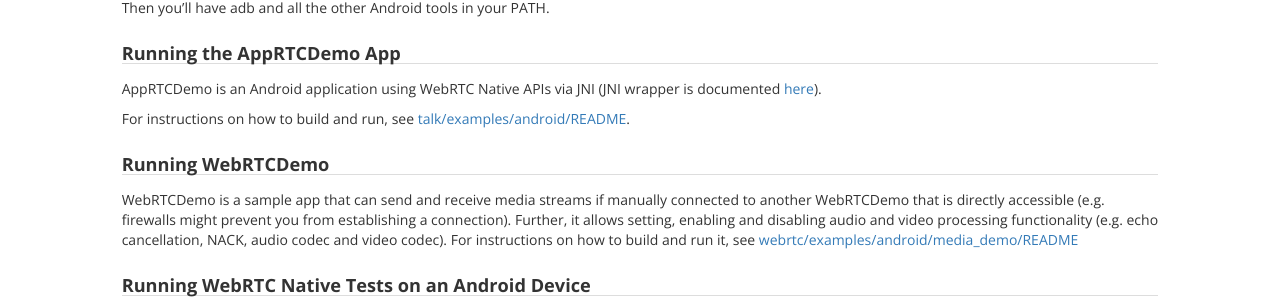
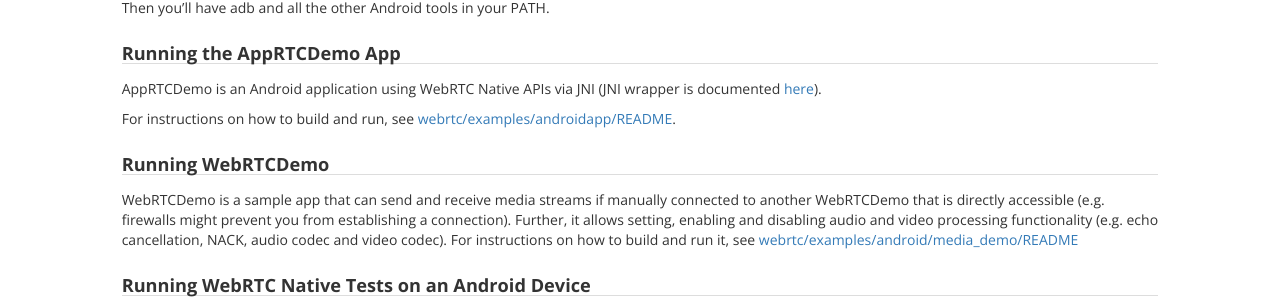
Before and after one commit to webrtc/webrtc-org, a Jekyll site: the page built from native-code/android/index.md, in a window 1280 px wide and 900 px high, scrolled down 494 px. Shown: the part 151-454 px from the top of the window. Built offline with Jekyll 4.4.1, drawn with Linux system fonts in a browser that asks for light colours.

Commit message:
Fixes bad link

```diff
--- a/native-code/android/index.md
+++ b/native-code/android/index.md
@@ -55,7 +55,7 @@ AppRTCDemo is an Android application using WebRTC Native APIs via JNI (JNI
 wrapper is documented [here][2]).
 
 For instructions on how to build and run, see
-[talk/examples/android/README][3].
+[webrtc/examples/androidapp/README][3].
 
 
 ### Running WebRTCDemo
@@ -99,5 +99,5 @@ To build APKs with the WebRTC native tests, follow these instructions.
 
 [1]: {{ site.baseurl }}/native-code/development/prerequisite-sw/
 [2]: https://chromium.googlesource.com/external/webrtc/+/master/talk/app/webrtc/java/README
-[3]: https://chromium.googlesource.com/external/webrtc/+/master/talk/examples/android/README
+[3]: https://chromium.googlesource.com/external/webrtc/+/master/webrtc/examples/androidapp/README
 [4]: https://chromium.googlesource.com/external/webrtc/+/master/webrtc/examples/android/media_demo/README
```
